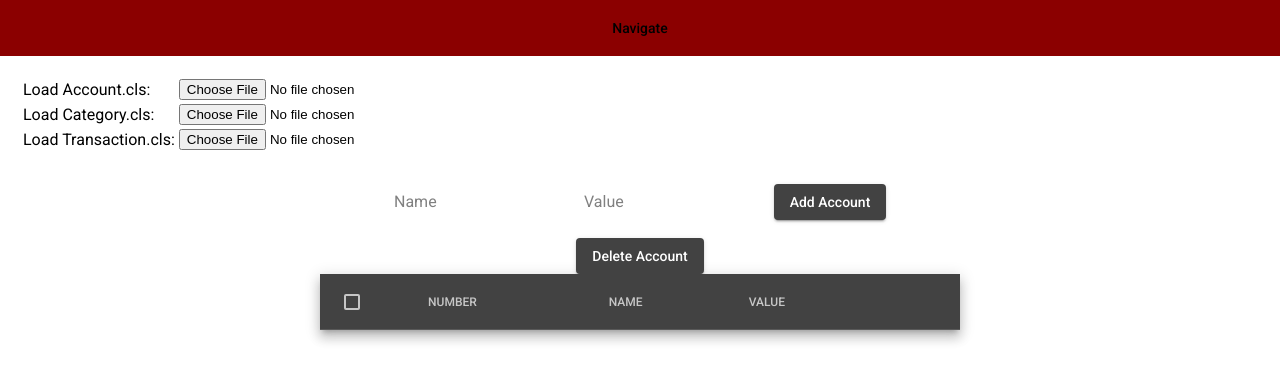
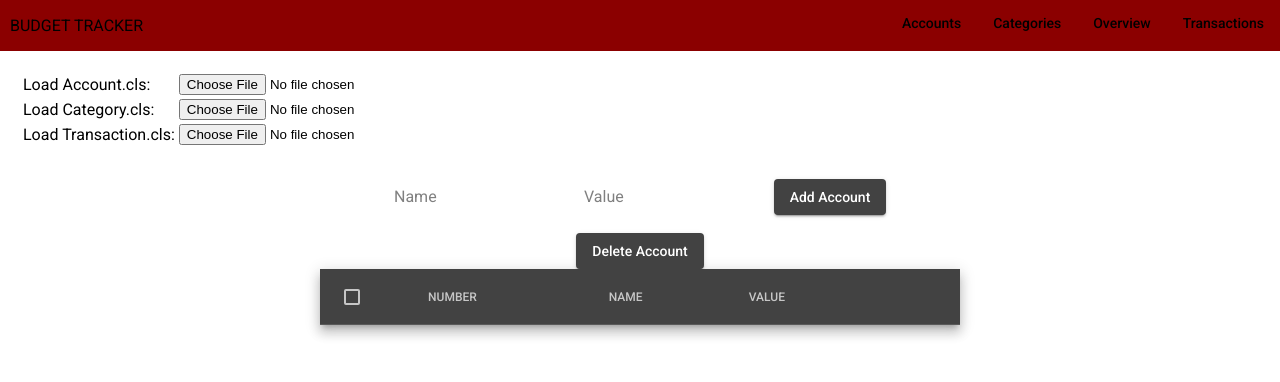
Before and after one commit to daMelody/budget-tracker, an Angular app in the folder ng-budget/: page /accounts in a window 1280 px wide. Shown: the top 382 px of the page. Built offline with nearby package versions, Linux system fonts and the light colour scheme.

Commit message:
cosmetics on connect-bar

```diff
--- a/ng-budget/src/app/connect-bar/connect-bar.component.css
+++ b/ng-budget/src/app/connect-bar/connect-bar.component.css
@@ -1,12 +1,15 @@
 .connect-bar {
     background-color: darkred;
-    padding: 10px;
-    display: flex;
-    align-items: center;
-    justify-content: center;
+    display: inline-flex;
+    width: 100%;
+    justify-content: space-between;
 }
 
-input {
-    border-radius: 5px;
-    font-size: large;
+#name {
+    margin-left: 10px;
 }
+
+.navigate {
+    text-align: right;
+    margin-top: 5px;
+}
--- a/ng-budget/src/app/connect-bar/connect-bar.component.html
+++ b/ng-budget/src/app/connect-bar/connect-bar.component.html
@@ -1,11 +1,9 @@
 <div class="connect-bar">
+  <p id="name">BUDGET TRACKER</p>
   <div class="navigate">
-    <button mat-button [matMenuTriggerFor]="menu">Navigate</button>
-    <mat-menu #menu="matMenu">
-      <button mat-menu-item (click)="openAccounts()">Accounts</button>
-      <button mat-menu-item (click)="openCategories()">Categories</button>
-      <button mat-menu-item (click)="openOverview()">Overview</button>
-      <button mat-menu-item (click)="openTransactions()">Transactions</button>
-    </mat-menu>
+    <button mat-button (click)="openAccounts()">Accounts</button>
+    <button mat-button (click)="openCategories()">Categories</button>
+    <button mat-button (click)="openOverview()">Overview</button>
+    <button mat-button (click)="openTransactions()">Transactions</button>
   </div>
 </div>
```
